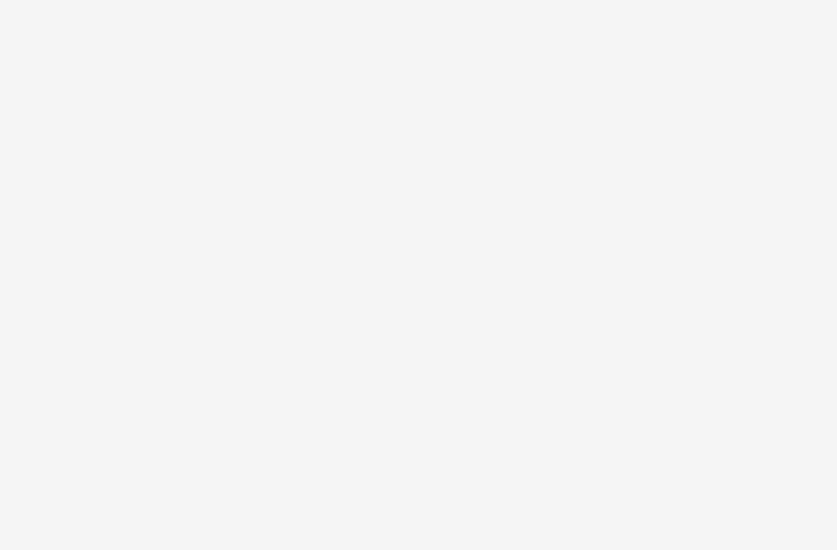
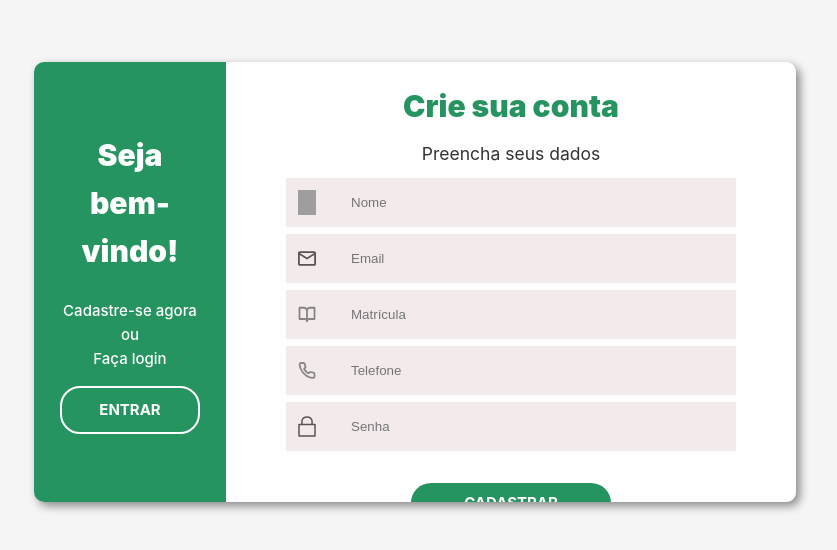
Before and after one commit to JLucianoNeto/repet-front, a Vue app: page /register in a window 1280 px wide. Before the commit this address had no page. Shown: the part 118-668 px from the top of the page, without its empty margins (225-1062 px from the left). Built offline with nearby package versions, Linux system fonts and the light colour scheme; grey boxes are pictures that could not be loaded.

Commit message:
feat: criação da tela de registro

```diff
--- a/src/router/index.js
+++ b/src/router/index.js
@@ -1,6 +1,7 @@
 import { createRouter, createWebHistory } from 'vue-router'
 import HomeView from '../views/HomeView.vue'
 import LoginView from '@/views/LoginView.vue'
+import RegisterView from '@/views/RegisterView.vue'
 
 const router = createRouter({
   history: createWebHistory(import.meta.env.BASE_URL),
@@ -15,6 +16,11 @@ const router = createRouter({
       name: 'login',
       component: LoginView,
     },
+    {
+      path: '/register',
+      name: 'register',
+      component: RegisterView,
+    },
   ],
 })
 
--- /dev/null
+++ b/src/views/RegisterView.vue
@@ -0,0 +1,212 @@
+<script setup>
+import { RouterLink } from 'vue-router';
+</script>
+
+<template>
+  <main>
+    <div class="container">
+      <div class="left">
+
+        <div class="texto-cadastro">
+          <h2>Seja</h2>
+          <h2>bem-vindo!</h2>
+          <br>
+          <p>Cadastre-se agora</p>
+          <p>ou</p>
+          <p>Faça login</p>
+        </div>
+        <RouterLink class="button-2" to="login">Entrar</RouterLink>
+
+
+      </div>
+
+      <div class="right">
+
+        <h2 id="h2-right">Crie sua conta</h2>
+        <h3>Preencha seus dados</h3>
+
+
+        <form action="">
+
+          <div class="inputs">
+            <img src="@/assets/images/name-icon.svg" alt="email icon">
+            <input v-model.trim="name" type="name" name="name" id="" placeholder="Nome" required />
+          </div>
+          <div class="inputs">
+            <img src="@/assets/images/mail-icon.svg" alt="email icon">
+            <input v-model.trim="email" type="email" name="email" id="" placeholder="Email" required />
+          </div>
+          <div class="inputs">
+            <img src="@/assets/images/book-icon.svg" alt="email icon">
+            <input v-model.trim="matricula" type="matricula" name="matricula" id="" placeholder="Matrícula" required />
+          </div>
+          <div class="inputs">
+            <img src="@/assets/images/phone-icon.svg" alt="email icon">
+            <input v-model.trim="phone" type="phone" name="phone" id="" placeholder="Telefone" required />
+          </div>
+          <div class="inputs">
+            <img src="@/assets/images/pass-icon.svg" alt="lock icon">
+            <input v-model.trim="password" type="password" name="password" id="" placeholder="Senha" required />
+          </div>
+
+          <RouterLink class="button" to="register">Cadastrar</RouterLink>
+
+        </form>
+
+      </div>
+
+    </div>
+  </main>
+</template>
+
+<style scoped>
+main {
+  width: 100vw;
+  height: 100vh;
+  display: flex;
+  justify-content: center;
+  align-items: center;
+}
+
+div.container {
+  max-width: 60vw;
+  max-height: 55vh;
+  border-radius: 1rem;
+  overflow: hidden;
+  display: flex;
+  box-shadow: .4rem .4rem 1rem rgba(0, 0, 0, 0.445);
+}
+
+div.container>div {
+  padding: 2rem;
+}
+
+/* div.left,
+div.right {
+  flex: 1;
+} */
+
+div.left {
+  background-color: var(--green);
+  display: flex;
+  flex-direction: column;
+  align-items: center;
+  justify-content: center;
+  width: 15vw;
+
+  & .texto-cadastro{
+    display: flex;
+    flex-direction: column;
+    align-items: center;
+    justify-content: center;
+  }
+}
+
+
+h2 {
+  width: fit-content;
+  text-transform: initial;
+  color: var(--white);
+  font-weight: 900;
+  text-align: center;
+  font-size: 3rem;
+  margin: 0 0 0 0;
+}
+
+#h2-right{
+  color: var(--green);
+
+}
+
+form {
+  display: flex;
+  flex-direction: column;
+  align-items: center;
+  justify-content: center;
+  gap: 0.7rem;
+
+
+  margin-left: 4rem;
+  margin-right: 4rem;
+
+}
+
+.button {
+  text-transform: uppercase;
+  width: 20rem;
+  padding: .8rem;
+   margin-top: 2.5rem;
+
+  background-color: var(--green);
+  color: var(--white);
+  border: none;
+  border-radius: 2rem;
+  font-weight: bolder;
+  font-size: 1.5rem;
+  text-align: center;
+  transition-duration: 300ms;
+
+}
+
+
+
+.button:hover {
+  box-shadow: 0rem 0rem 1rem rgba(0, 0, 0, 0.445);
+  background-color: var(--bg-white);
+  transition-duration: 300ms;
+}
+
+.button-2 {
+  text-transform: uppercase;
+  width: 14rem;
+  padding:1rem;
+  margin-top: 1.5rem;
+  background-color: var(--green);
+  color: var(--white);
+  border: 0.2rem solid white;
+  border-radius: 2rem;
+  font-weight: bolder;
+  font-size: 1.5rem;
+  text-align: center;
+  transition-duration: 300ms;
+
+}
+
+p {
+  color: var(--white);
+  font-weight: 500;
+}
+
+img {
+  width: 15rem;
+}
+
+div.right {
+
+  background-color: var(--white);
+  display: flex;
+  flex-direction: column;
+  align-items: center;
+  gap: 1rem;
+}
+
+.inputs {
+  display: flex;
+  background-color: var(--gray);
+  gap: 3rem;
+  padding: 1.2rem;
+  width: 45rem;
+}
+
+.inputs img {
+  width: 1.8rem;
+}
+
+input {
+  background-color: var(--gray);
+  border: none;
+  width: 100%;
+  padding: .5rem;
+  outline: none;
+}
+</style>
```
